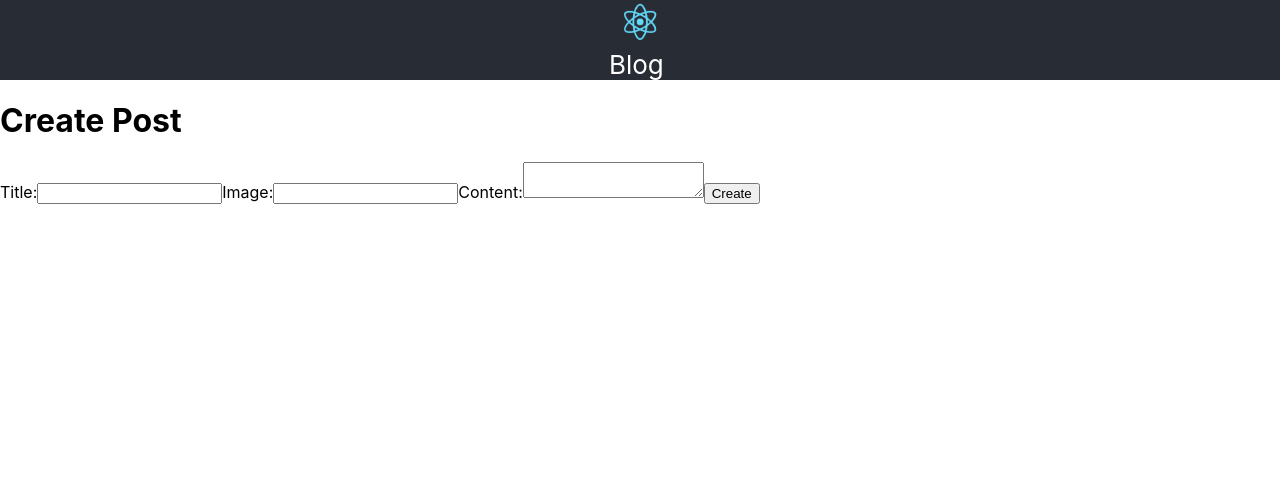
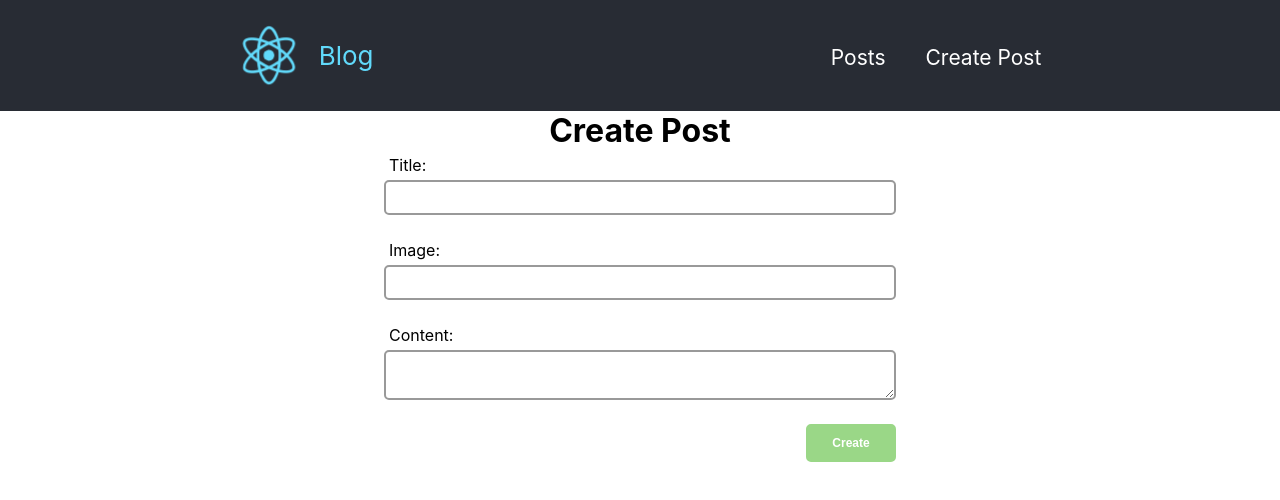
Before and after one commit to Lelc/react-blog, a React (Create React App) app in the folder web/: page /create-post in a window 1280 px wide. Shown: the top 500 px of the page. Built offline with nearby package versions, Linux system fonts and the light colour scheme.

Commit message:
a few css adjustments

```diff
--- a/web/public/index.html
+++ b/web/public/index.html
@@ -24,20 +24,10 @@
       work correctly both with client-side routing and a non-root public URL.
       Learn how to configure a non-root public URL by running `npm run build`.
     -->
-    <title>React App</title>
+    <title>React Blog</title>
   </head>
   <body>
     <noscript>You need to enable JavaScript to run this app.</noscript>
     <div id="root"></div>
-    <!--
-      This HTML file is a template.
-      If you open it directly in the browser, you will see an empty page.
-
-      You can add webfonts, meta tags, or analytics to this file.
-      The build step will place the bundled scripts into the <body> tag.
-
-      To begin the development, run `npm start` or `yarn start`.
-      To create a production bundle, use `npm run build` or `yarn build`.
-    -->
   </body>
 </html>
--- a/web/src/App.css
+++ b/web/src/App.css
@@ -1,9 +1,66 @@
-.App {
+* {
+  margin: 0;
+  padding: 0;
+  box-sizing: border-box;
+}
+.container {
+  display: flex;
+  flex-direction: column;
+  align-items: center;
+  justify-content: center;
+}
+section {
+  width: 55vw;
+  margin: 20px 20px 0;
+  padding: 0 20px 20px;
+  border-bottom: 2px dashed #ccc;
+}
+section:last-of-type {
+  border: none;
+}
+section h3 {
+  margin-top: 0;
+}
+section .btns {
+  display: flex;
+  justify-content: flex-end;
+}
+
+section .btns a,
+section .btns button {
+  background: #fe6760;
+  border: 2px solid #fe6760;
+  border-radius: 5px;
+  padding: 5px 10px;
+  margin: 0 10px;
+  width: 80px;
   text-align: center;
+  color: #fff;
+  font-size: 12px;
+  font-weight: bold;
+}
+section .btns a {
+  border-color: #769cc9;
+  background: #769cc9;
+}
+section .btns a:hover {
+  color: #769cc9;
+  background: #fff;
+}
+section .btns button:hover {
+  color: #fe6760;
+  background: #fff;
+  cursor: pointer;
+}
+
+a {
+  text-decoration: none;
 }
 
 .App-logo {
   pointer-events: none;
+  width: 100px;
+  margin: 20px 0;
 }
 
 @media (prefers-reduced-motion: no-preference) {
@@ -14,13 +71,25 @@
 
 .App-header {
   background-color: #282c34;
-  height: 10vh;
   display: flex;
-  flex-direction: column;
   align-items: center;
-  justify-content: center;
+  justify-content: space-around;
   font-size: calc(10px + 2vmin);
   color: white;
+}
+
+.App-header .logo {
+  display: flex;
+  align-items: center;
+}
+.App-header .logo p {
+  color: #61dafb;
+}
+
+.App-header nav a {
+  color: #fff;
+  margin: 10px 20px;
+  font-size: calc(5px + 2vmin);
 }
 
 .App-link {
@@ -35,3 +104,46 @@
     transform: rotate(360deg);
   }
 }
+
+form {
+  display: flex;
+  flex-direction: column;
+  align-items: flex-end;
+  width: 40%;
+}
+form label,
+form input,
+form textarea {
+  width: 100%;
+}
+form label {
+  margin-bottom: 20px;
+}
+form label span {
+  margin: 5px;
+  display: block;
+}
+form input,
+form textarea {
+  border: 2px solid #999;
+  border-radius: 5px;
+  padding: 8px 10px;
+}
+
+form button {
+  background: #9ad787;
+  border: 2px solid #9ad787;
+  border-radius: 5px;
+  padding: 10px 15px;
+  width: 90px;
+  text-align: center;
+  color: #fff;
+  font-size: 12px;
+  font-weight: bold;
+}
+
+form button:hover {
+  color: #9ad787;
+  background: #fff;
+  cursor: pointer;
+}
--- a/web/src/components/Header/index.tsx
+++ b/web/src/components/Header/index.tsx
@@ -1,12 +1,19 @@
 import React from "react";
+import { Link } from "react-router-dom";
+
 import logo from "../../assets/logo.svg";
 
 const Header = () => {
   return (
     <header className="App-header">
-      <p>
-        <img src={logo} className="App-logo" alt="logo" /> Blog
-      </p>
+      <div className="logo">
+        <img src={logo} className="App-logo" alt="logo" />
+        <p>Blog</p>
+      </div>
+      <nav>
+        <Link to="/">Posts</Link>
+        <Link to="/create-post">Create Post</Link>
+      </nav>
     </header>
   );
 };
--- a/web/src/components/Post/index.tsx
+++ b/web/src/components/Post/index.tsx
@@ -12,8 +12,8 @@ interface Props {
 const Post: React.FC<Props> = ({ post }) => {
   return (
     <>
+      <img src={post.image} alt={post.title} />
       <h3>{post.title}</h3>
-      <p>{post.image}</p>
       <div>{post.content}</div>
     </>
   );
--- a/web/src/pages/CreatePost/index.tsx
+++ b/web/src/pages/CreatePost/index.tsx
@@ -41,15 +41,24 @@ const CreatePost = () => {
   return (
     <>
       <Header />
+      <div className="container">
         <h1>Create Post</h1>
         <form onSubmit={handleSubmit}>
           <label htmlFor="title">
             <span>Title:</span>
-          <input type="text" name="title" onChange={handleInputChange}></input>
+            <input
+              type="text"
+              name="title"
+              onChange={handleInputChange}
+            ></input>
           </label>
           <label htmlFor="image">
             <span>Image:</span>
-          <input type="text" name="image" onChange={handleInputChange}></input>
+            <input
+              type="text"
+              name="image"
+              onChange={handleInputChange}
+            ></input>
           </label>
           <label htmlFor="message">
             <span>Content:</span>
@@ -61,6 +70,7 @@ const CreatePost = () => {
           </label>
           <button>Create</button>
         </form>
+      </div>
     </>
   );
 };
--- a/web/src/pages/EditPost/index.tsx
+++ b/web/src/pages/EditPost/index.tsx
@@ -52,6 +52,7 @@ const EditPost = () => {
   return (
     <>
       <Header />
+      <div className="container">
         <h1>Edit Post</h1>
         <form onSubmit={handleSubmit}>
           <label htmlFor="title">
@@ -83,6 +84,7 @@ const EditPost = () => {
           </label>
           <button>Edit</button>
         </form>
+      </div>
     </>
   );
 };
--- a/web/src/pages/Home/index.tsx
+++ b/web/src/pages/Home/index.tsx
@@ -30,15 +30,19 @@ const Home = () => {
   return (
     <>
       <Header />
-      <h1>Home</h1>
-      <Link to="/create-post">Create Post</Link>
+      <div className="container">
         {posts.map((post) => (
           <section key={post.id}>
             <Post key={post.id} post={post} />
+            <div className="btns">
               <Link to={`/edit-post/${post.id}`}>Edit</Link>
-          <button onClick={() => handleButtonDelete(post.id)}>Delete</button>
+              <button onClick={() => handleButtonDelete(post.id)}>
+                Delete
+              </button>
+            </div>
           </section>
         ))}
+      </div>
     </>
   );
 };
```
Also changed, not shown: 1 other file (tests, documents, lock files or other folders). Lines whose indentation alone changed are shown as unchanged.
